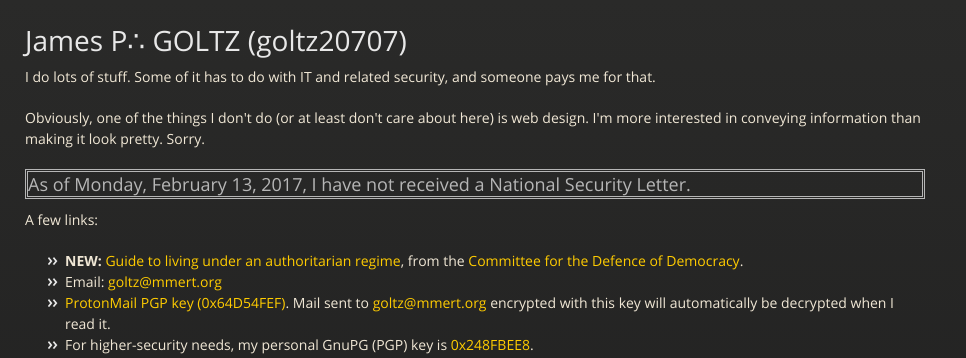
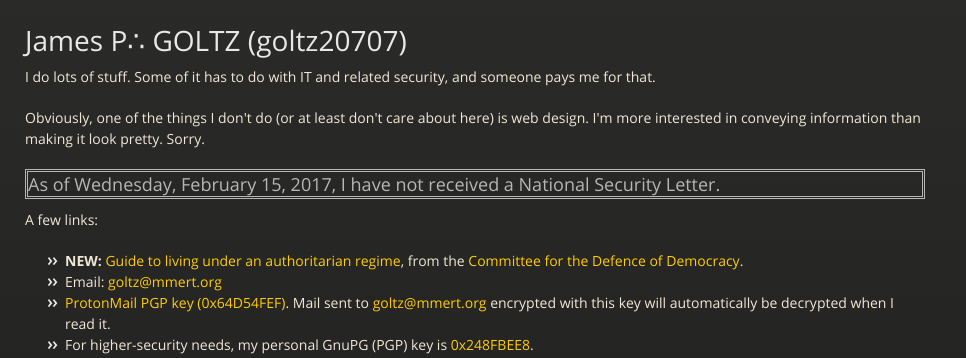
Before and after one commit to goltz20707/goltz20707.github.io, a Jekyll site: the page built from index.html, in a window 1280 px wide. Shown: the top 358 px of the page, without its empty margins (0-966 px from the left). Built offline with Jekyll 4.4.1, drawn with Linux system fonts in a browser that asks for light colours.

Commit message:
Update nsl.html

```diff
--- a/_includes/nsl.html
+++ b/_includes/nsl.html
@@ -4,6 +4,6 @@ date '+%A, %B %e, %Y,'
 
 <h3 style="border: double">As of
 
-Monday, February 13, 2017,
+Wednesday, February 15, 2017,
 
 I have not received a National Security Letter.</h3>
```
